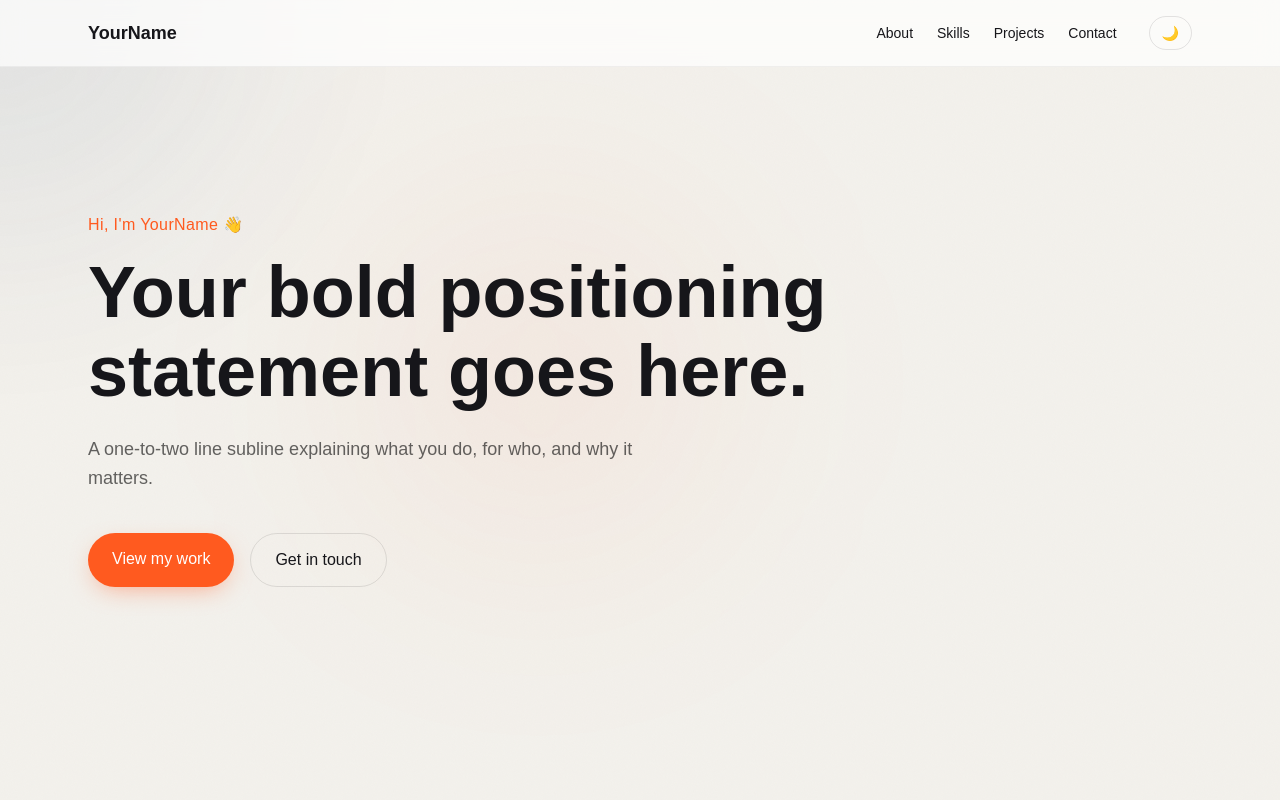
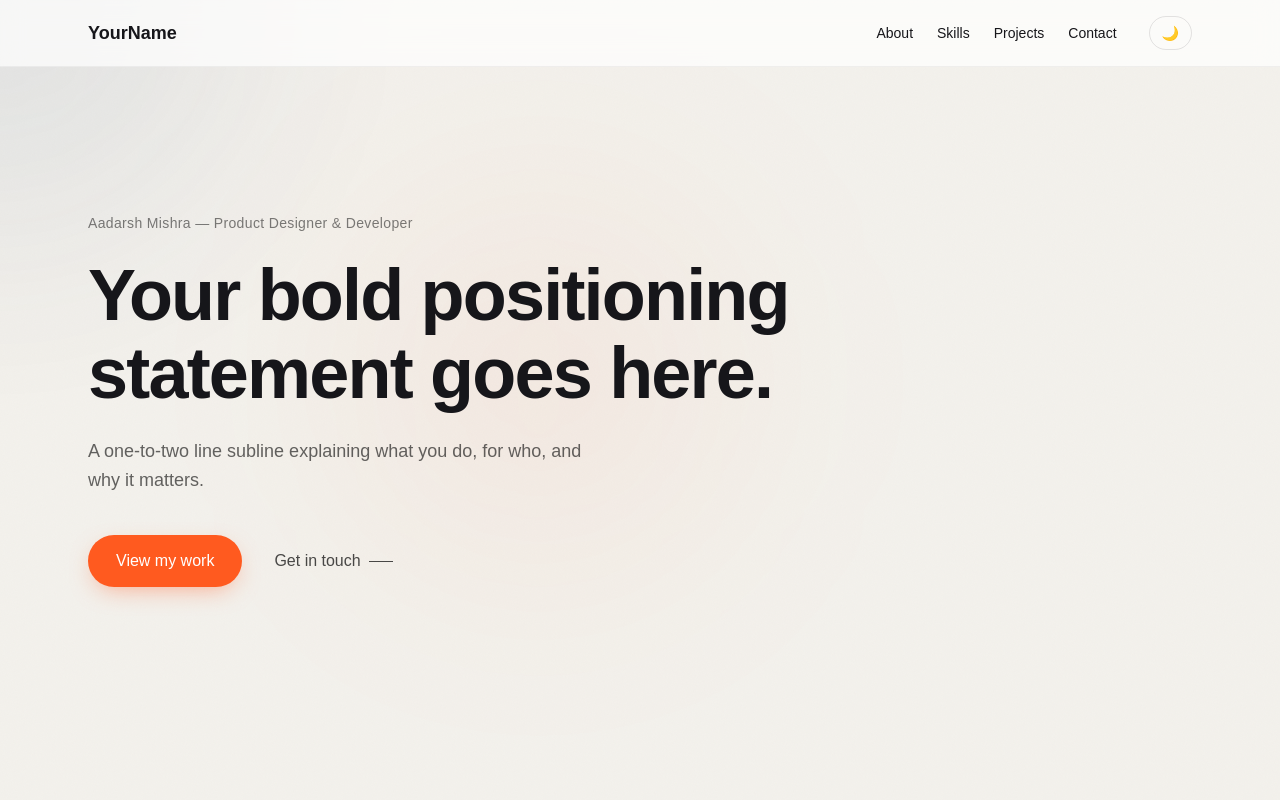
Before and after one commit to Aadarsh6/AadarshM.me, a React (Vite) app: page / in a window 1280 px wide. Shown: the top 800 px of the page. Built offline with nearby package versions, Linux system fonts and the light colour scheme.

Commit message:
optimizwd hero

```diff
--- a/src/Sections/Hero.tsx
+++ b/src/Sections/Hero.tsx
@@ -4,59 +4,61 @@
 
 function Hero() {
   return (
-    <section id="hero" className="relative min-h-screen overflow-hidden">
+    <section
+      id="hero"
+      className="relative flex h-screen items-center overflow-hidden"
+    >
       <GradientBlob />
 
-      <Container className="relative z-10 flex min-h-screen flex-col justify-center">
+      <Container className="relative z-10">
         <motion.p
-          initial={{ opacity: 0, y: 10 }}
+          initial={{ opacity: 0, y: 8 }}
           animate={{ opacity: 1, y: 0 }}
           transition={{ duration: 0.5 }}
-          className="text-accent font-medium mb-4 tracking-wide text-sm md:text-base"
+          className="mb-6 text-sm tracking-wide text-black/50 dark:text-white/50"
         >
-          Hi, I'm YourName 👋
+          Aadarsh Mishra — Product Designer & Developer
         </motion.p>
 
         <motion.h1
           initial={{ opacity: 0, y: 20 }}
           animate={{ opacity: 1, y: 0 }}
-          transition={{ duration: 0.6, delay: 0.1 }}
-          className="font-display text-5xl md:text-7xl font-bold leading-[1.1] max-w-3xl"
+          transition={{ duration: 0.7, delay: 0.1, ease: [0.22, 1, 0.36, 1] }}
+          className="max-w-3xl font-display text-5xl font-bold leading-[1.08] tracking-tight md:text-7xl"
         >
           Your bold positioning statement goes here.
         </motion.h1>
 
         <motion.p
-          initial={{ opacity: 0, y: 20 }}
+          initial={{ opacity: 0, y: 16 }}
           animate={{ opacity: 1, y: 0 }}
-          transition={{ duration: 0.6, delay: 0.2 }}
-          className="mt-6 text-lg leading-relaxed text-black/60 dark:text-white/60 max-w-xl"
+          transition={{ duration: 0.6, delay: 0.25 }}
+          className="mt-6 max-w-lg text-lg leading-relaxed text-black/60 dark:text-white/60"
         >
           A one-to-two line subline explaining what you do, for who, and why it matters.
         </motion.p>
 
         <motion.div
-          initial={{ opacity: 0, y: 20 }}
+          initial={{ opacity: 0, y: 16 }}
           animate={{ opacity: 1, y: 0 }}
-          transition={{ duration: 0.6, delay: 0.3 }}
-          className="mt-10 flex gap-4"
+          transition={{ duration: 0.6, delay: 0.4 }}
+          className="mt-10 flex items-center gap-8"
         >
           <a
             href="#projects"
-            className="px-6 py-3.5 rounded-full bg-accent text-white font-medium shadow-[0_8px_24px_-8px_rgba(255,90,31,0.5)] transition-all duration-300 ease-out hover:scale-[1.02] hover:shadow-[0_12px_28px_-8px_rgba(255,90,31,0.6)] active:scale-[0.98]"
+            className="rounded-full bg-accent px-7 py-3.5 font-medium text-white shadow-[0_8px_24px_-8px_rgba(255,90,31,0.5)] transition-all duration-300 ease-out hover:scale-[1.02] hover:shadow-[0_12px_28px_-8px_rgba(255,90,31,0.6)] active:scale-[0.98]"
           >
             View my work
           </a>
           <a
             href="#contact"
-            className="px-6 py-3.5 rounded-full border border-black/10 dark:border-white/20 font-medium transition-all duration-300 ease-out hover:border-accent hover:text-accent hover:scale-[1.02] active:scale-[0.98]"
+            className="group inline-flex items-center gap-2 font-medium text-black/70 dark:text-white/70"
           >
             Get in touch
+            <span className="h-px w-6 bg-current transition-all duration-300 group-hover:w-9" />
           </a>
         </motion.div>
       </Container>
-
-
     </section>
   );
 }
--- a/src/components/Ui/CustomCursor.tsx
+++ b/src/components/Ui/CustomCursor.tsx
@@ -1,5 +1,5 @@
 import { useEffect, useRef } from "react";
-import { motion, useMotionValue, useSpring, useTransform } from "framer-motion";
+import { motion, useMotionValue, useSpring } from "framer-motion";
 
 const SEGMENT_COUNT = 7;
 
```
